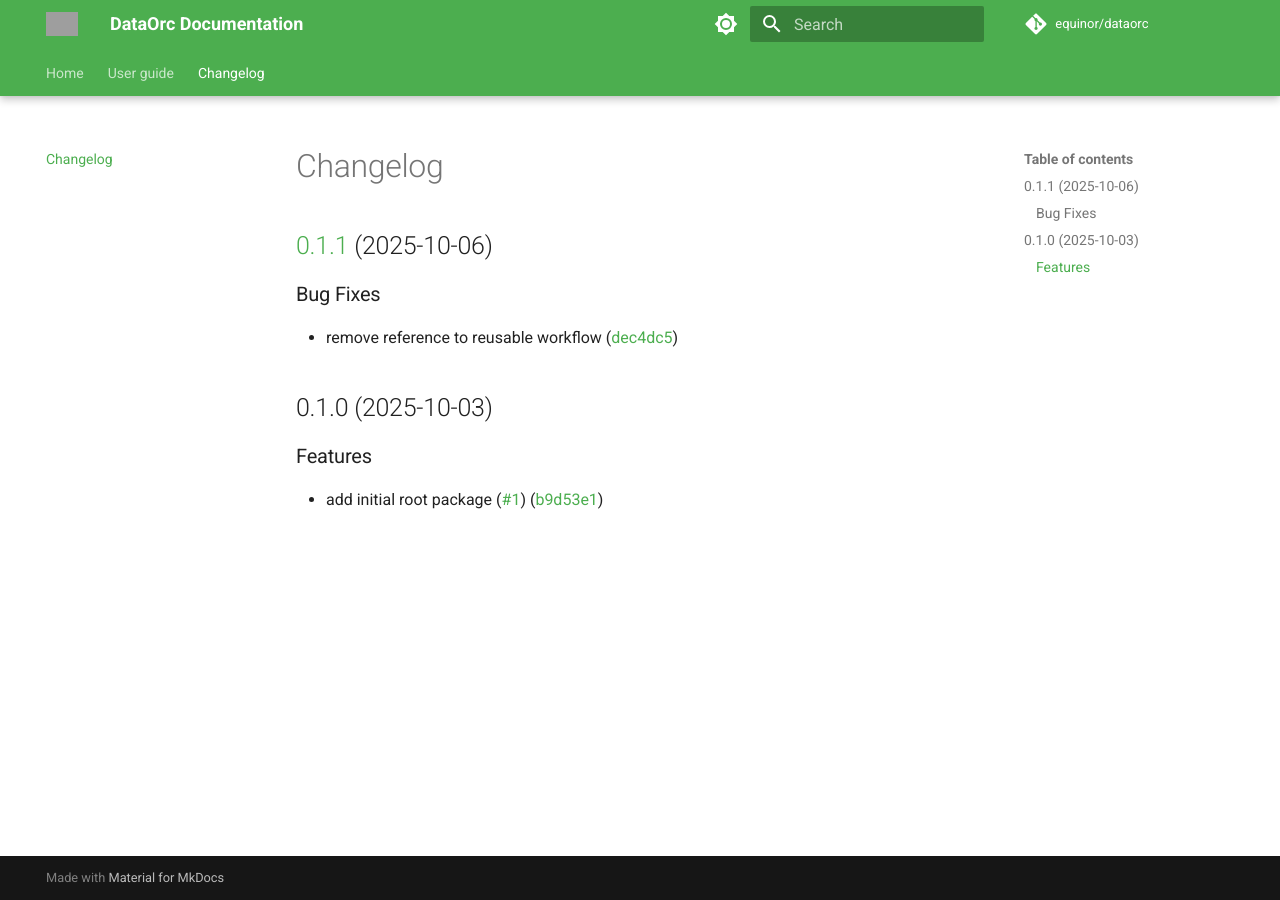
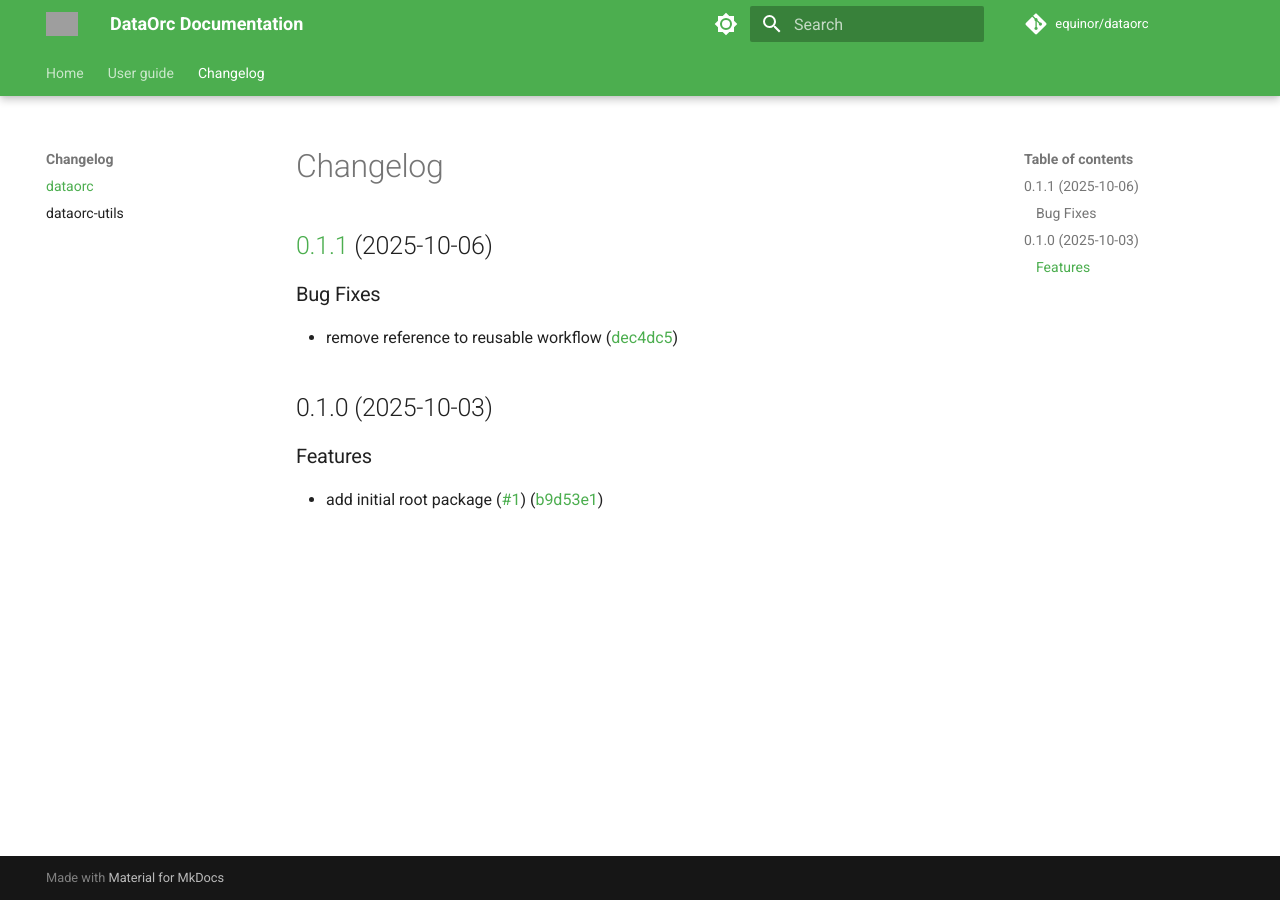
Before and after one commit to equinor/dataorc, an MkDocs documentation site: the page built from docs/changelog/index.md, in a window 1280 px wide. Built offline with MkDocs 1.6.1 and Material for MkDocs 9.7.7, drawn with Linux system fonts in a browser that asks for light colours; comment, search, counter and statistics services are not loaded; grey boxes are pictures that could not be loaded.

Commit message:
feat: update changelog structure and add dataorc-utils changelog

```diff
--- a/mkdocs.yml
+++ b/mkdocs.yml
@@ -63,4 +63,6 @@
           - CorePipelineConfig: packages/dataorc-utils/config/core_pipeline_config.md
           - PipelineParameterManager: packages/dataorc-utils/config/pipeline_parameter_manager.md
           - Defaults and validation: packages/dataorc-utils/config/defaults_and_validation.md
-  - Changelog: changelog/index.md
+  - Changelog:
+    - dataorc: changelog/index.md
+    - dataorc-utils: changelog/dataorc-utils.md
```
Also changed, not shown: docs/changelog/dataorc-utils.md (added, +2 -0 lines), docs/changelog/index.md (line endings or trailing spaces).
